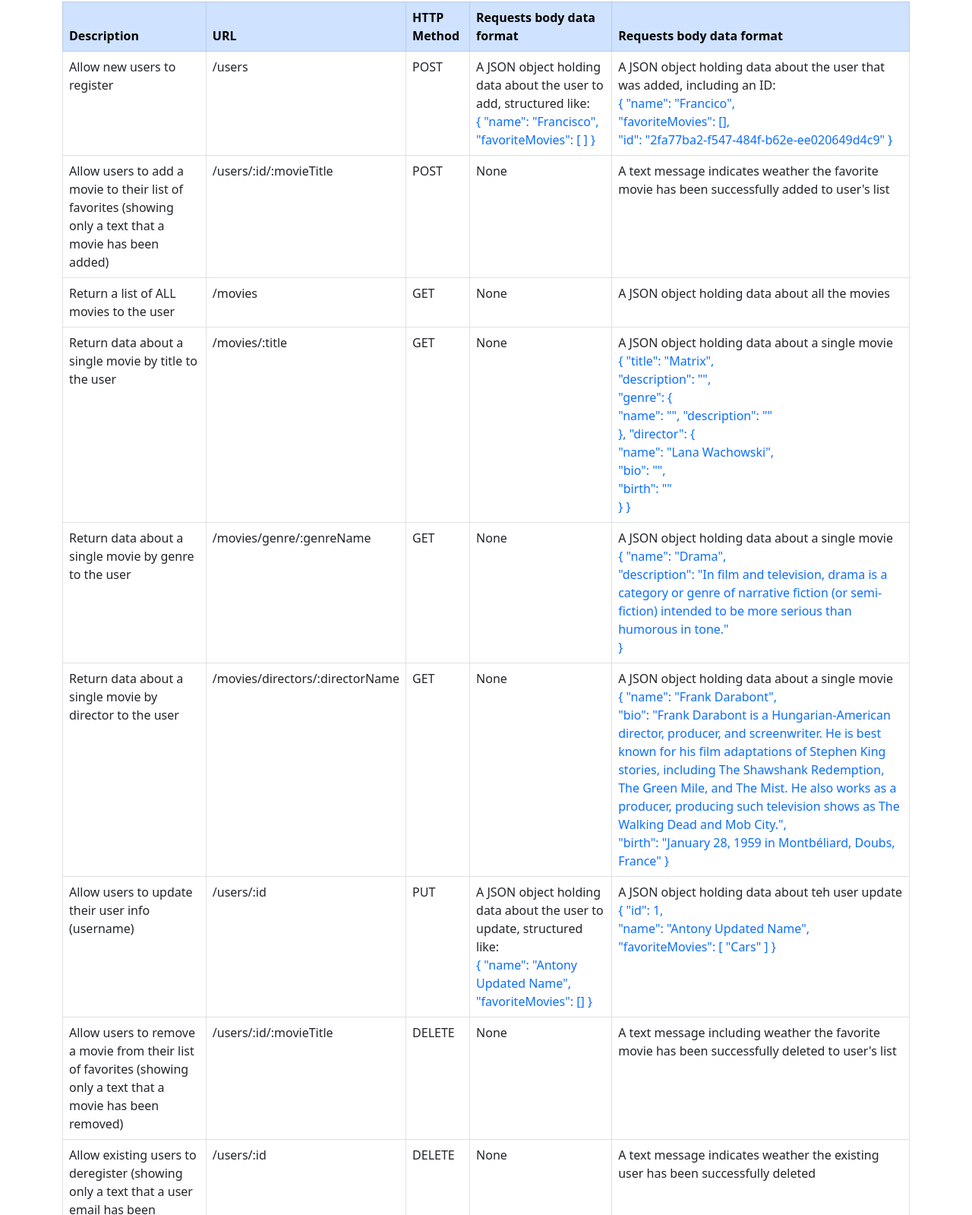
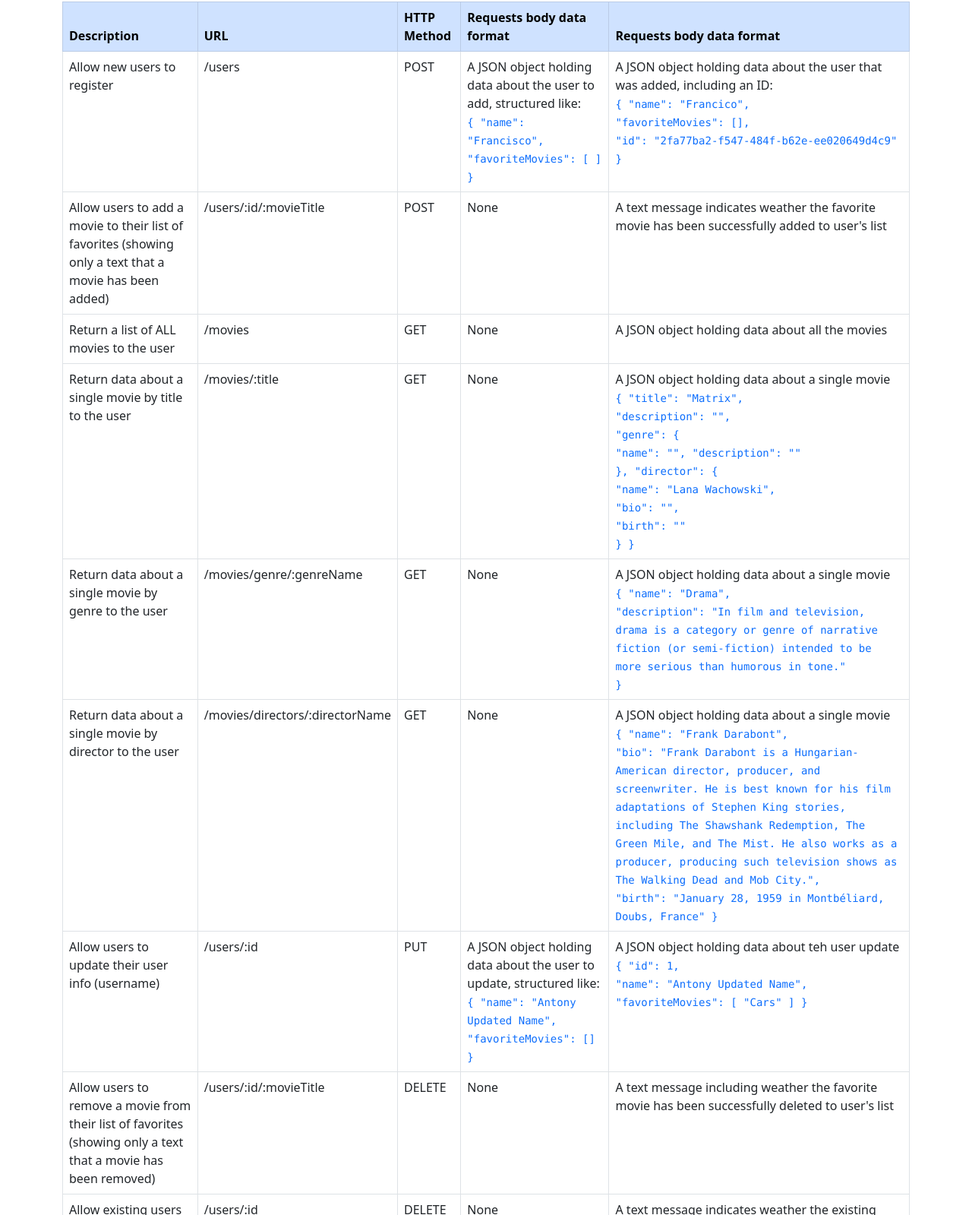
Before and after one commit to wichofly/movie-api, a website: page public/documentation.html in a window 1280 px wide. Shown: the part 241-1840 px from the top of the page at 76% size. Drawn offline with nearby package versions, Linux system fonts and the light colour scheme.

Commit message:
changins span for code

```diff
--- a/public/documentation.html
+++ b/public/documentation.html
@@ -42,21 +42,21 @@
                     <td>/users</td>
                     <td>POST</td>
                     <td>A JSON object holding data about the user to add, structured like: <br>
-                        <span class="text-primary">
+                        <code class="text-primary">
                             {
-                            "name": "Francisco", <br>
+                            "name": "Francisco",
                             "favoriteMovies": [ ]
                             }
-                        </span>
+                        </code>
                     </td>
                     <td>A JSON object holding data about the user that was added, including an ID: <br>
-                        <span class="text-primary">
+                        <code class="text-primary">
                             {
                             "name": "Francico", <br>
                             "favoriteMovies": [], <br>
                             "id": "2fa77ba2-f547-484f-b62e-ee020649d4c9"
                             }
-                        </span>
+                        </code>
                     </td>
                 </tr>
                 <tr>
@@ -81,7 +81,7 @@
                     <td>GET</td>
                     <td>None</td>
                     <td>A JSON object holding data about a single movie <br>
-                        <span class="text-primary">
+                        <code class="text-primary">
                             {
                             "title": "Matrix", <br>
                             "description": "", <br>
@@ -95,7 +95,7 @@
                             "birth": "" <br>
                             }
                             }
-                        </span>
+                        </code>
                     </td>
                 </tr>
                 <tr>
@@ -104,13 +104,13 @@
                     <td>GET</td>
                     <td>None</td>
                     <td>A JSON object holding data about a single movie <br>
-                        <span class="text-primary">
+                        <code class="text-primary">
                             {
                             "name": "Drama", <br>
                             "description": "In film and television, drama is a category or genre of narrative fiction
                             (or semi-fiction) intended to be more serious than humorous in tone." <br>
                             }
-                        </span>
+                        </code>
                     </td>
                 </tr>
                 <tr>
@@ -119,7 +119,7 @@
                     <td>GET</td>
                     <td>None</td>
                     <td>A JSON object holding data about a single movie <br>
-                        <span class="text-primary">
+                        <code class="text-primary">
                             {
                             "name": "Frank Darabont", <br>
                             "bio": "Frank Darabont is a Hungarian-American director, producer, and screenwriter. He is
@@ -128,7 +128,7 @@
                             television shows as The Walking Dead and Mob City.", <br>
                             "birth": "January 28, 1959 in Montbéliard, Doubs, France"
                             }
-                        </span>
+                        </code>
                     </td>
                 </tr>
                 <tr>
@@ -136,15 +136,15 @@
                     <td>/users/:id</td>
                     <td>PUT</td>
                     <td>A JSON object holding data about the user to update, structured like: <br>
-                        <span class="text-primary">
+                        <code class="text-primary">
                             {
                             "name": "Antony Updated Name", <br>
                             "favoriteMovies": []
                             }
-                        </span>
+                        </code>
                     </td>
                     <td>A JSON object holding data about teh user update <br>
-                        <span class="text-primary">
+                        <code class="text-primary">
                             {
                             "id": 1, <br>
                             "name": "Antony Updated Name", <br>
@@ -152,7 +152,7 @@
                             "Cars"
                             ]
                             }
-                        </span>
+                        </code>
                     </td>
                 </tr>
                 <tr>
```
